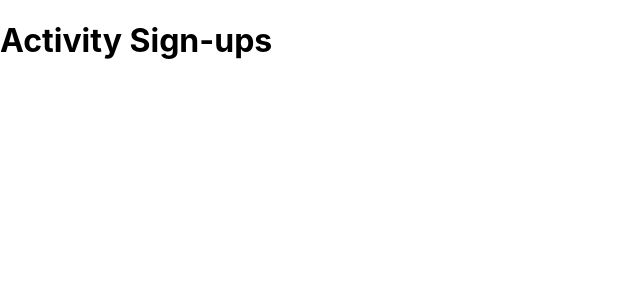
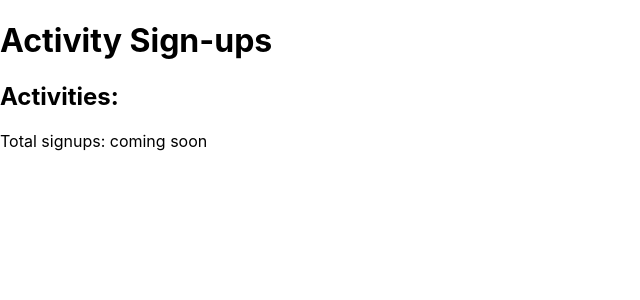
Before and after one commit to imderituerto/ReactSignupApp, a React (Create React App) app: page / in a window 1280 px wide. Shown: the top 300 px of the page, without its empty margins (0-640 px from the left). Built offline with nearby package versions, Linux system fonts and the light colour scheme.

Commit message:
Added counters to SignupContainer function

```diff
--- a/src/App.js
+++ b/src/App.js
@@ -1,9 +1,11 @@
 import './App.css';
+import SignupContainer from './containers/SignupContainer';
 
 function App() {
   return (
     <>
       <h1> Activity Sign-ups</h1>
+      <SignupContainer/>
     </>
   );
 }
--- a/src/containers/SignupContainer.js
+++ b/src/containers/SignupContainer.js
@@ -0,0 +1,19 @@
+import { useState } from "react";
+
+const SignupContainer = () => {
+
+    const [archeryCount, setArcheryCount] = useState(0);
+    const [zorbCount, setZorbCount] = useState(0);
+    const [canoeCount, setCanoeCount] = useState(0);
+
+
+
+    return(
+        <>
+        <h2> Activities:</h2>
+        <p>Total signups: coming soon</p>
+        </>
+    );
+}
+
+export default SignupContainer;
```
Also changed, not shown: src/components/Counter.js (+10 -0 lines).
